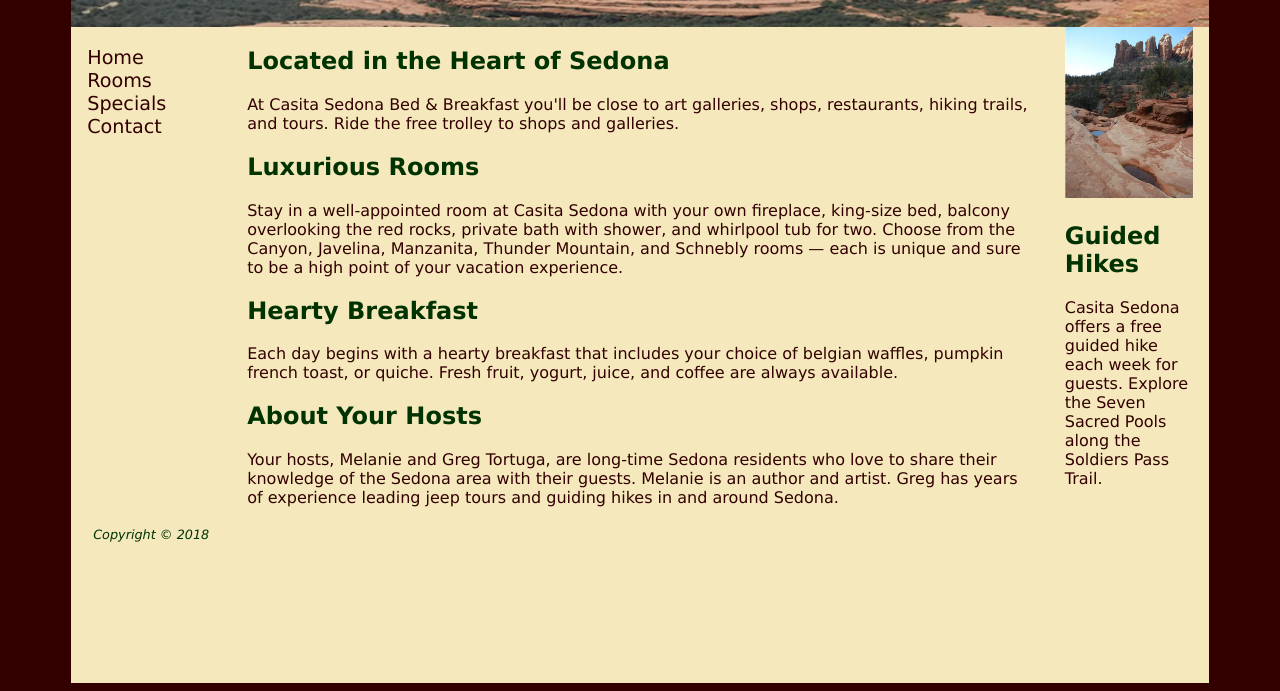
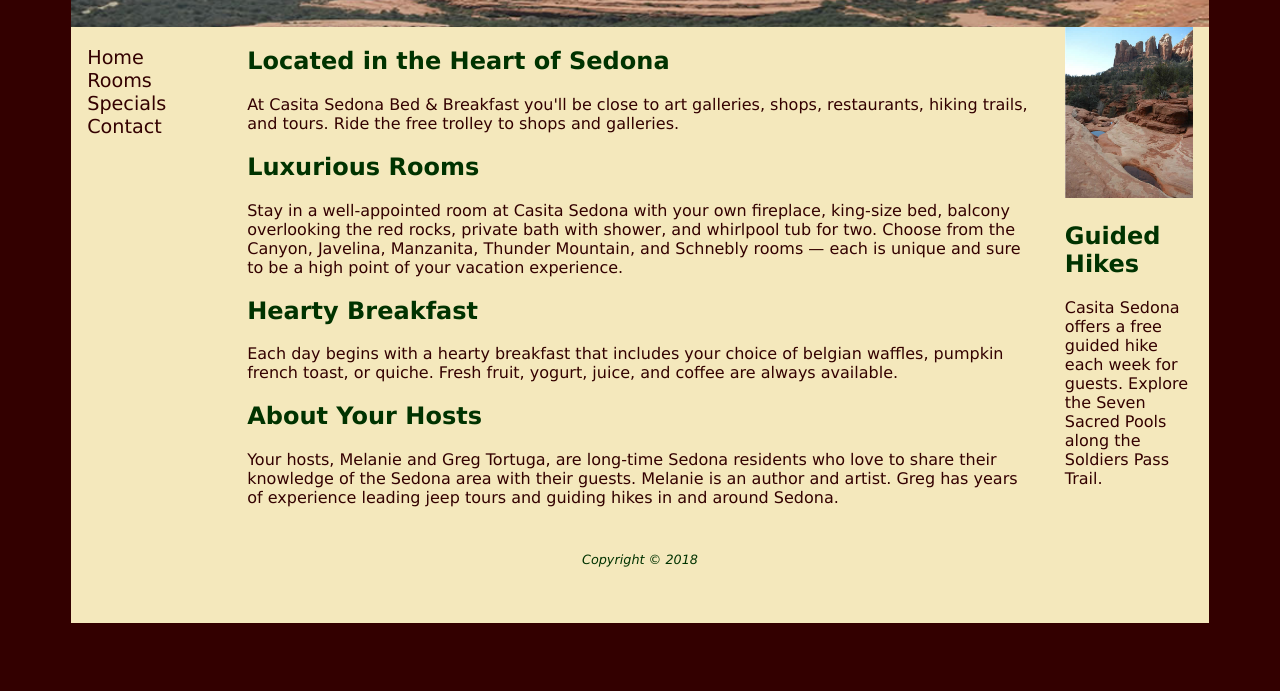
Before and after one commit to 44334-f19/ch7inclassnotesgrid-zachariahwatson, a plain HTML site: page index.html in a window 1280 px wide. Shown: the part 181-872 px from the top of the page. After the commit the page ends 812 px from the top, so only its background shows below. Drawn offline with Linux system fonts and the light colour scheme.

Commit message:
Added grid layout

```diff
--- a/index.html
+++ b/index.html
@@ -17,7 +17,7 @@ header, h1, #wrapper{ margin-top: 0; }
             color: #330000;
     display: grid;
     grid-template-columns: 160px 1fr 160px;
-    grid-template-rows: 200px auto 160px;
+    grid-template-rows: 200px auto 100px;
 }
 h1, h2 { color: #003300; }
 header { background-image: url(header.jpg);
@@ -56,7 +56,7 @@ footer { text-align: center;
 		 color: #003300;
 		 padding: 2.5%;
     grid-row: 3/4;
-    grid=columns: 1/4;
+    grid-column: 1/4;
 }
 @media only screen and (max-width: 1024px) {
             body { margin: 0; padding: 0; }
@@ -89,7 +89,7 @@ footer { text-align: center;
     grid-template-rows: 200px auto auto auto 100px;}
     nav {grid-row: 4/5;
     grid-column: 1/2;}
-    main {grid-row: 2/3
+    main {grid-row: 2/3;
     grid-column: 1/2;}
     aside {grid-row: 3/4;
     grid-column: 1/2;}
```
